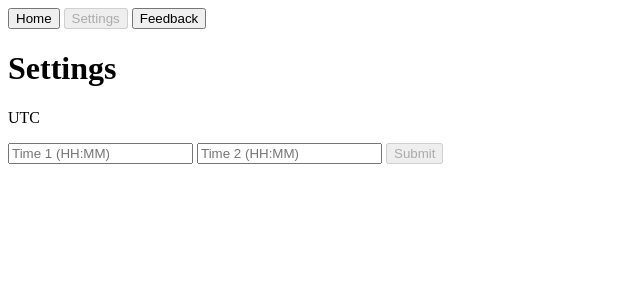
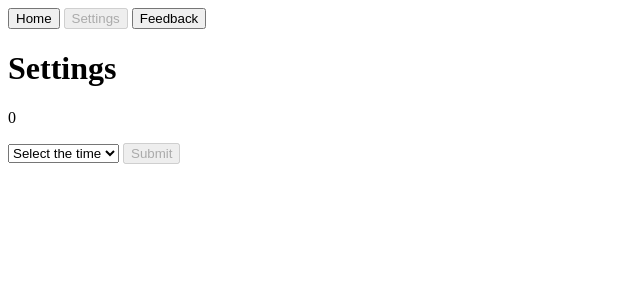
Before and after one commit to perioad/dadjokesbot-menu, a SvelteKit app: page / in a window 1280 px wide. Both pictures are taken after a click on the button "Settings". Shown: the top 300 px of the page, without its empty margins (0-640 px from the left). Built offline with nearby package versions, Linux system fonts and the light colour scheme.

Commit message:
figured out time of jokes

```diff
--- a/src/pages/Settings.svelte
+++ b/src/pages/Settings.svelte
@@ -1,30 +1,25 @@
 <script>
-	let time1 = '';
-	let time2 = '';
-	let isValid = false;
+  let selectedHour = ""; // Initialize to an empty string to signify 'nothing selected'
 
-	const timePattern = /^([01]\d|2[0-3]):?([0-5]\d)$/;
+  function handleSubmit() {
+    alert(`Selected hour is ${selectedHour}`);
+  }
 
-	const timeZone = Intl.DateTimeFormat().resolvedOptions().timeZone;
-
-	$: isValid = timePattern.test(time1) && timePattern.test(time2);
+  $: diff = Number(selectedHour) - (new Date().getHours() - new Date().getUTCHours());
+  $: utcTime = diff >= 0 ? diff : 24 + diff;
 </script>
 
 <h1>Settings</h1>
 
-<p>{ timeZone }</p>
+<p>{ utcTime }</p>
 
-<input
-	type="text"
-	placeholder="Time 1 (HH:MM)"
-	pattern="([01]\d|2[0-3]):?([0-5]\d)"
-	bind:value={time1}
-/>
-<input
-	type="text"
-	placeholder="Time 2 (HH:MM)"
-	pattern="([01]\d|2[0-3]):?([0-5]\d)"
-	bind:value={time2}
-/>
+<select bind:value={selectedHour}>
+	<option value="" disabled selected>Select the time</option>
+	{#each Array.from({ length: 24 }, (_, i) => i) as hour}
+	  <option value={hour}>{hour}:00</option>
+	{/each}
+  </select>
 
-<button disabled={!isValid}>Submit</button>
+<button on:click={handleSubmit} disabled={!selectedHour}>
+  Submit
+</button>
```
